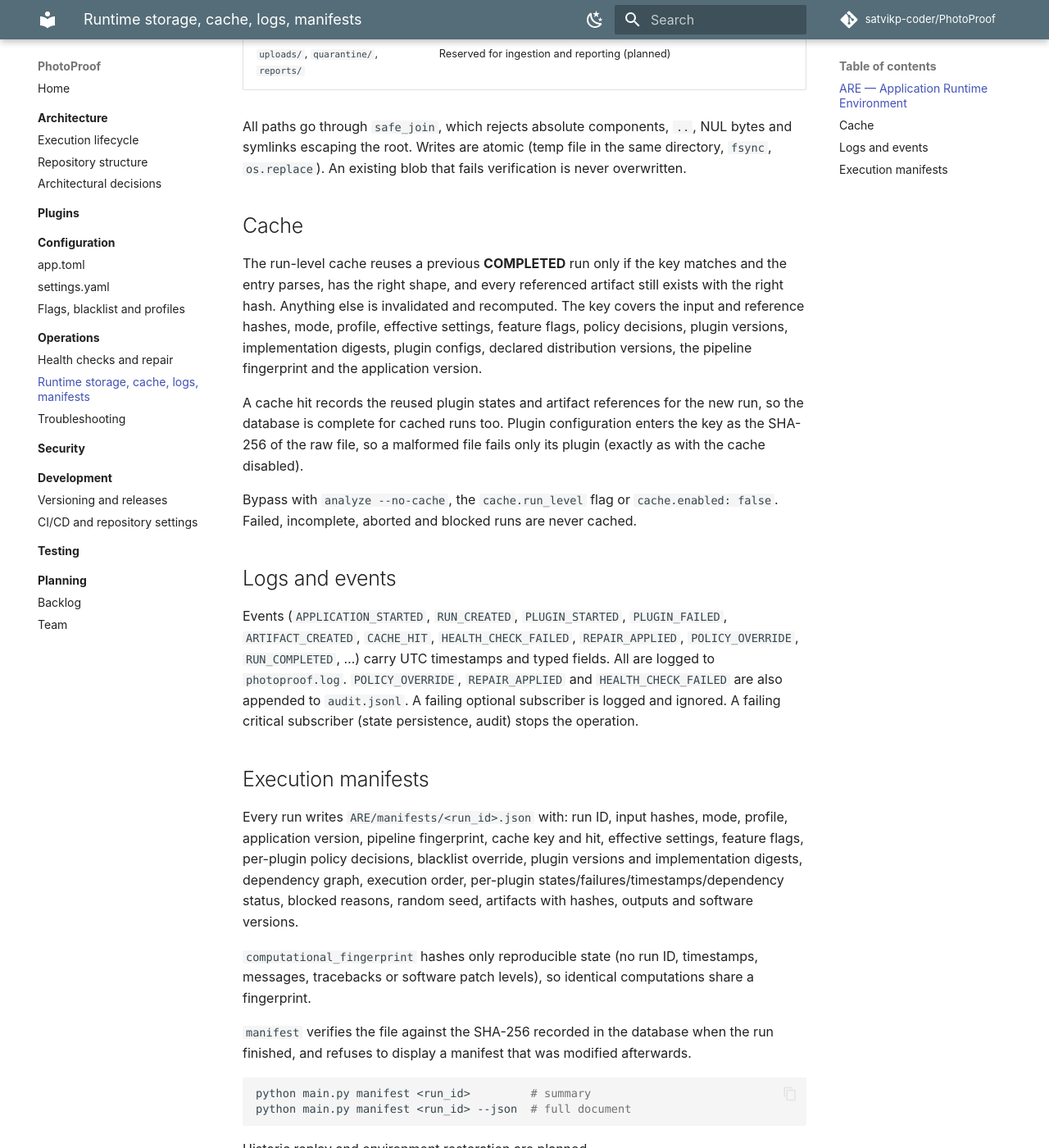
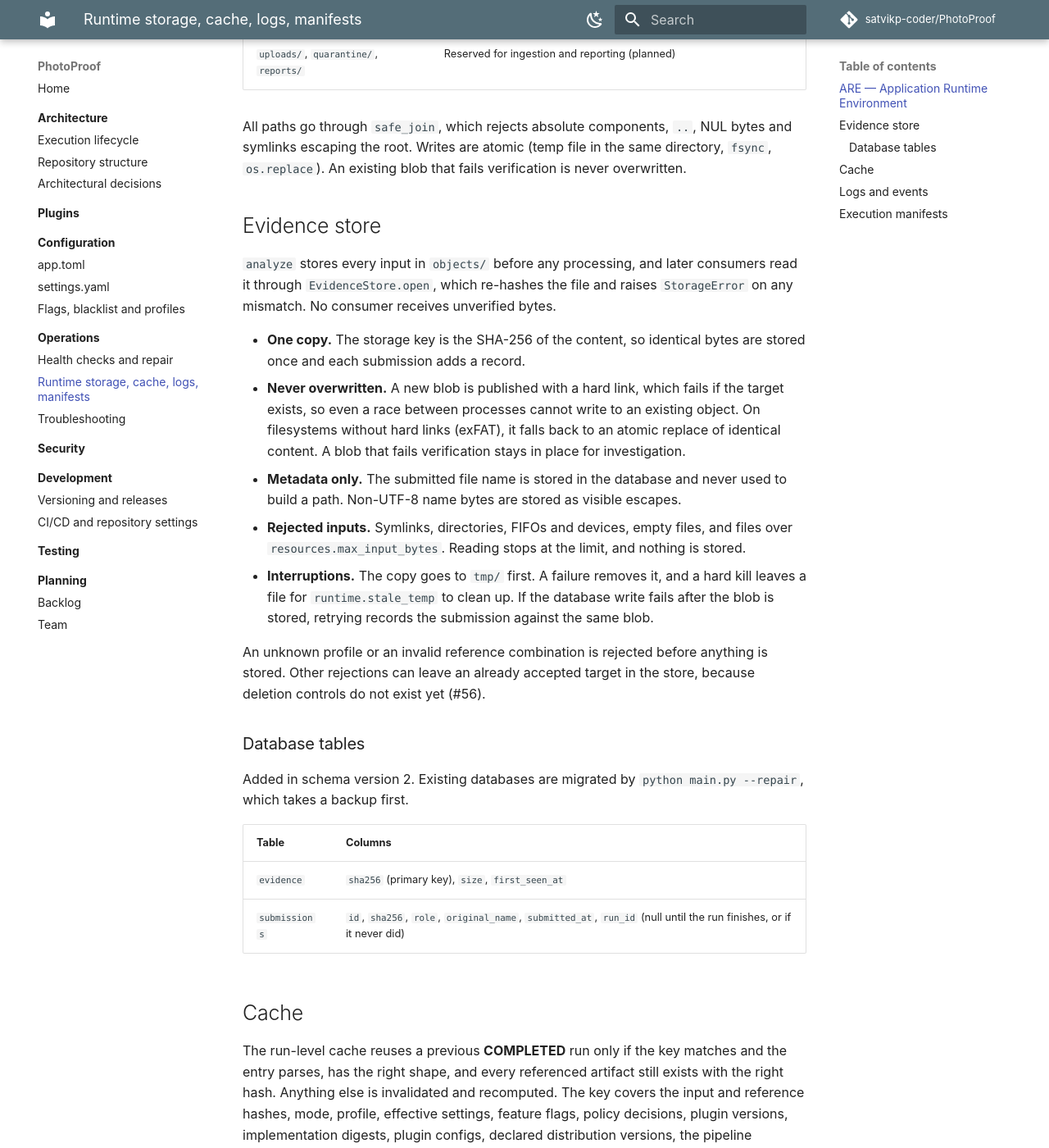
Before and after one commit to satvikp-coder/PhotoProof, an MkDocs documentation site: the page built from docs/operations/runtime.md, in a window 1280 px wide and 1400 px high, scrolled down 639 px. Shown: the whole window at 82% size. Built offline with MkDocs 1.6.1 and Material for MkDocs 9.7.7, drawn with Linux system fonts in a browser that asks for light colours; comment, search, counter and statistics services are not loaded; some of the changed text lies outside the part shown.

Commit message:
docs(storage): document the evidence store and bump to 0.3.0
Refs: #1

Co-Authored-By: Claude Opus 5.5 <noreply@anthropic.com>

```diff
--- a/app.toml
+++ b/app.toml
@@ -3,7 +3,7 @@
 
 [application]
 name = "PhotoProof"
-version = "0.2.4"
+version = "0.3.0"
 package = "photoproof"
 description = "Modular digital image forgery detection and localization framework."
 release_channel = "development"   # development | preview | stable
--- a/docs/operations/runtime.md
+++ b/docs/operations/runtime.md
@@ -19,6 +19,40 @@ Git. Directories are created owner-only (0700) on POSIX.
 All paths go through `safe_join`, which rejects absolute components, `..`, NUL bytes
 and symlinks escaping the root. Writes are atomic (temp file in the same directory,
 `fsync`, `os.replace`). An existing blob that fails verification is never overwritten.
+
+## Evidence store
+
+`analyze` stores every input in `objects/` before any processing, and later consumers read
+it through `EvidenceStore.open`, which re-hashes the file and raises `StorageError` on any
+mismatch. No consumer receives unverified bytes.
+
+- **One copy.** The storage key is the SHA-256 of the content, so identical bytes are stored
+  once and each submission adds a record.
+- **Never overwritten.** A new blob is published with a hard link, which fails if the target
+  exists, so even a race between processes cannot write to an existing object. On filesystems
+  without hard links (exFAT), it falls back to an atomic replace of identical content. A
+  blob that fails verification stays in place for investigation.
+- **Metadata only.** The submitted file name is stored in the database and never used to
+  build a path. Non-UTF-8 name bytes are stored as visible escapes.
+- **Rejected inputs.** Symlinks, directories, FIFOs and devices, empty files, and files over
+  `resources.max_input_bytes`. Reading stops at the limit, and nothing is stored.
+- **Interruptions.** The copy goes to `tmp/` first. A failure removes it, and a hard kill
+  leaves a file for `runtime.stale_temp` to clean up. If the database write fails after the
+  blob is stored, retrying records the submission against the same blob.
+
+An unknown profile or an invalid reference combination is rejected before anything is
+stored. Other rejections can leave an already accepted target in the store, because deletion
+controls do not exist yet (#56).
+
+### Database tables
+
+Added in schema version 2. Existing databases are migrated by `python main.py --repair`,
+which takes a backup first.
+
+| Table | Columns |
+|---|---|
+| `evidence` | `sha256` (primary key), `size`, `first_seen_at` |
+| `submissions` | `id`, `sha256`, `role`, `original_name`, `submitted_at`, `run_id` (null until the run finishes, or if it never did) |
 
 ## Cache
 
```
Also changed, not shown: other parts of docs/operations/runtime.md (+1 -1 lines), CHANGELOG.md (+8 -0 lines), docs/architecture/index.md (+2 -1 lines), docs/operations/health.md (+1 -1 lines), docs/security/index.md (+5 -3 lines).
